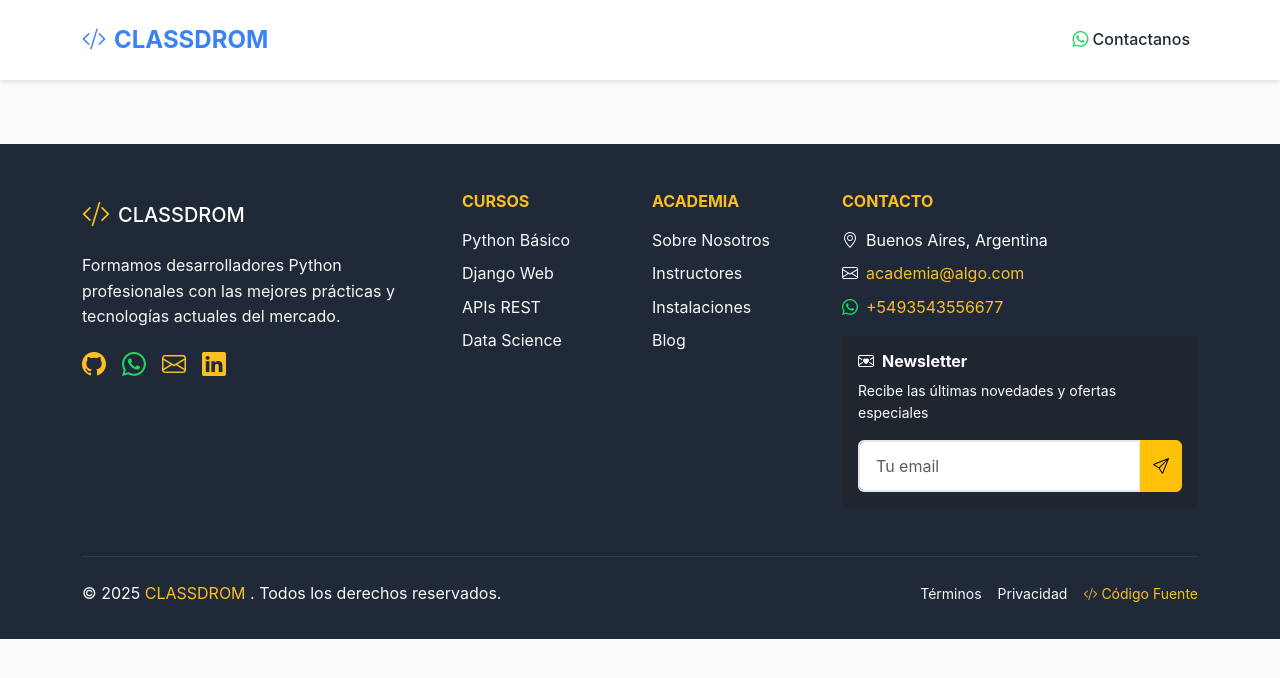
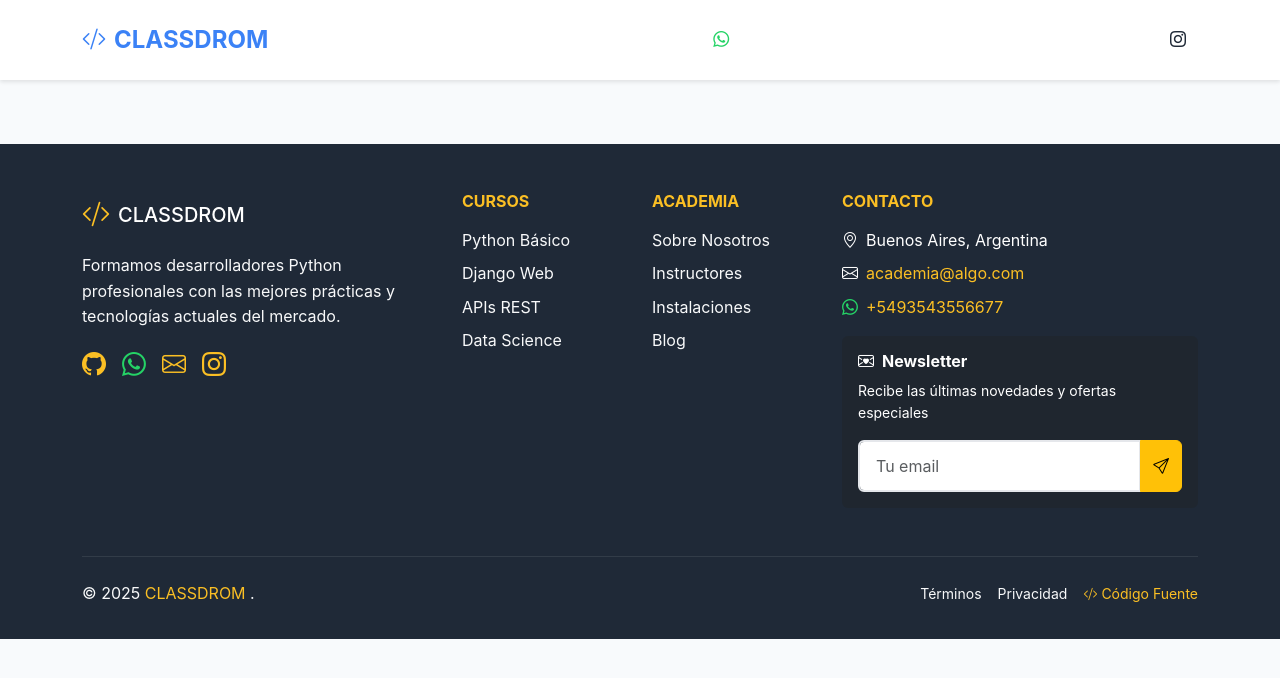
Before and after one commit to avdata99/clasdrom, a Django app: page /aulas/lista/ in a window 1280 px wide. Shown: the top 678 px of the page. Run offline with Django 4.2, Linux system fonts and the light colour scheme.

Commit message:
Instagram

```diff
--- a/cdrom/cdrom/settings.py
+++ b/cdrom/cdrom/settings.py
@@ -147,6 +147,7 @@ APP_URL = "http://localhost:8000"
 APP_WHATSAPP_COUNTRY_CODE = "54"
 APP_WHATSAPP_ZONE_CODE = "3543"
 APP_WHATSAPP_NUMBER = "556677"
+APP_INSTAGRAM = "academia.xxx"
 
 LOGGING = {
     'version': 1,
--- a/cdrom/core/context_processors.py
+++ b/cdrom/core/context_processors.py
@@ -17,6 +17,11 @@ def app_base_context(request):
     whatsapp_message = "Hola! Me interesa conocer más sobre los cursos de Python"
     whatsapp_url = f"https://wa.me/{country}{zone}{number}?text={whatsapp_message}"
 
+    instagram_name = settings.APP_INSTAGRAM
+    instagram_url = f"https://instagram.com/{instagram_name}"
+
+    email = settings.APP_EMAIL
+
     return {
         'app_version': settings.APP_VERSION,
         'app_name': settings.APP_NAME,
@@ -25,6 +30,9 @@ def app_base_context(request):
         'site_url': settings.APP_URL,
         'whatsapp_number': whatsapp_number,
         'whatsapp_url': whatsapp_url,
+        'instagram_name': instagram_name,
+        'instagram_url': instagram_url,
+        'email': email,
         # Menues del header
         # 'menues': global_menu_context(),
         }
--- a/cdrom/core/templates/components/footer.html
+++ b/cdrom/core/templates/components/footer.html
@@ -22,12 +22,10 @@
                        class="text-decoration-none">
                         <i class="bi bi-whatsapp fs-4"></i>
                     </a>
-                    <a href="mailto:{{ site_email|default:'info@academiapython.com' }}"
-                       class="text-decoration-none">
-                        <i class="bi bi-envelope fs-4"></i>
-                    </a>
-                    <a href="#" class="text-decoration-none">
-                        <i class="bi bi-linkedin fs-4"></i>
+                    <a href="mailto:{{ email }}" class="text-decoration-none"><i class="bi bi-envelope fs-4"></i></a>
+                    <!-- instagram -->
+                    <a href="{{ instagram_url }}" class="text-decoration-none">
+                        <i class="bi bi-instagram fs-4"></i>
                     </a>
                 </div>
             </div>
@@ -142,9 +140,8 @@
                 <p class="mb-0 text-light">
                     &copy; {% now "Y" %}
                     <a href="{{ site_url|default:'#' }}" class="text-decoration-none">
-                        {{ site_brand|default:"Academia Python" }}
+                        {{ site_brand }}
                     </a>.
-                    Todos los derechos reservados.
                 </p>
             </div>
             <div class="col-md-6 text-md-end mt-2 mt-md-0">
--- a/cdrom/core/templates/components/navbar.html
+++ b/cdrom/core/templates/components/navbar.html
@@ -4,8 +4,13 @@
             <i class="bi bi-code-slash me-2 fs-4"></i>
             <span>{{ site_brand }}</span>
         </a>
+        <!-- WhatsApp Link -->
         <a class="nav-link" href="{{ whatsapp_url }}" target="_blank" rel="noopener">
-            <i class="bi bi-whatsapp me-1"></i>Contactanos
+            <i class="bi bi-whatsapp me-1"></i>
+        </a>
+        <!-- Instagram Link -->
+        <a class="nav-link" href="{{ instagram_url }}" target="_blank" rel="noopener">
+            <i class="bi bi-instagram me-1"></i>
         </a>
 
         {% comment %}
```
